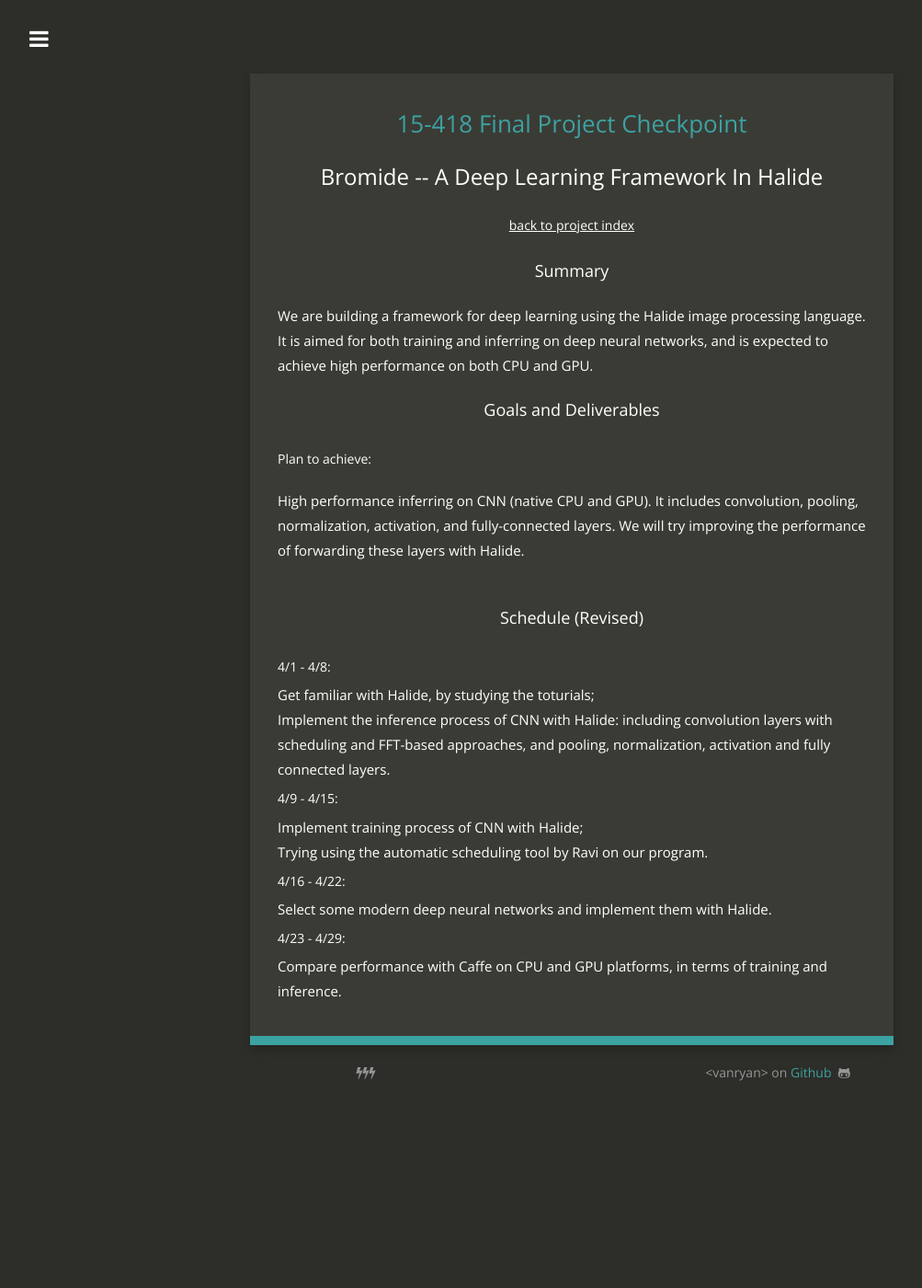
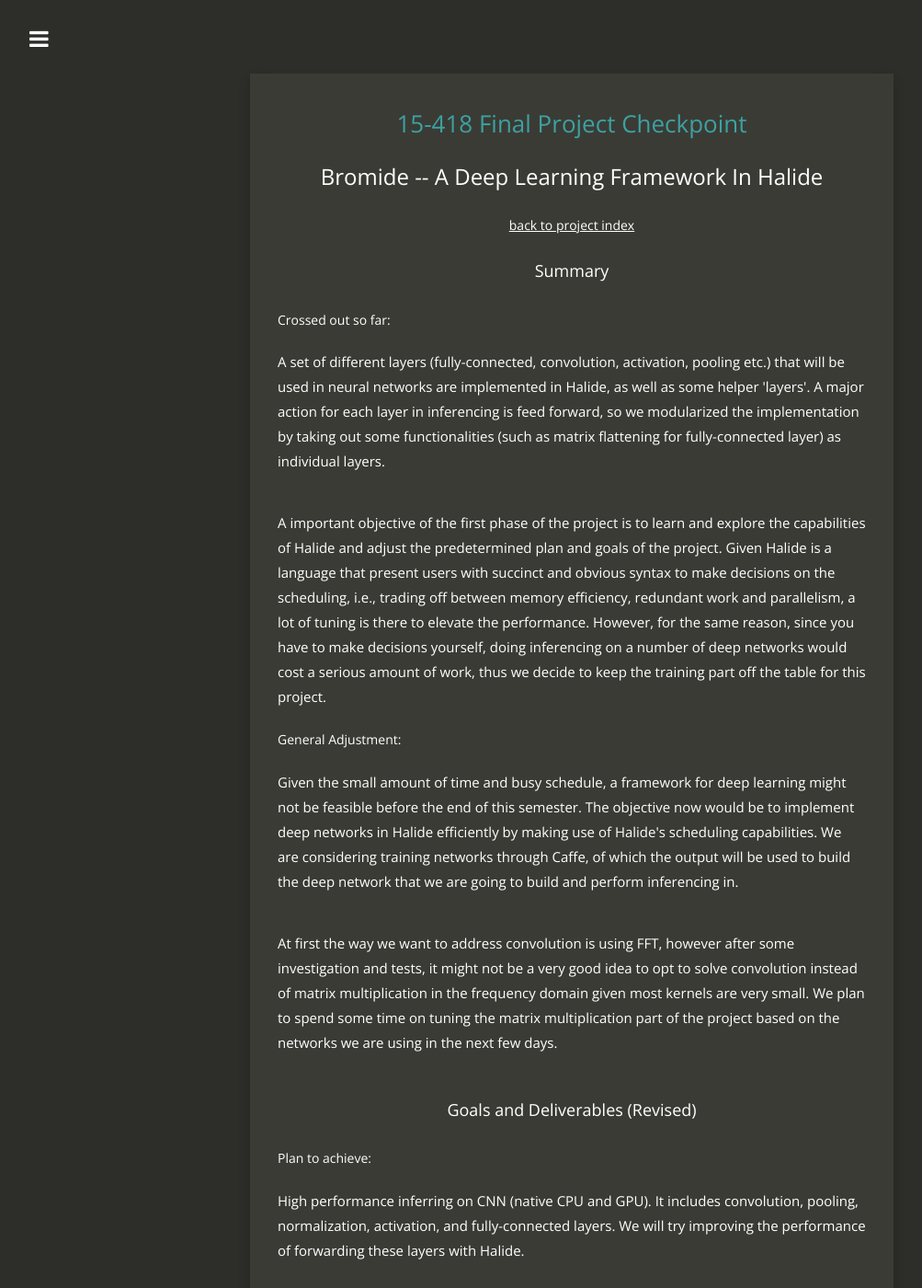
Before and after one commit to vanryan/vanryan.github.io, a Jekyll site: the page built from 15418-checkpoint.html, in a window 1280 px wide and 1400 px high. Shown: the whole window at 92% size, without its empty margins (18-1021 px from the left). Built offline with Jekyll 4.4.1, drawn with Linux system fonts in a browser that asks for light colours; nearby versions of some CDN libraries; some of the changed text lies outside the part shown.

Commit message:
checkpoint summary done.

```diff
--- a/15418-checkpoint.html
+++ b/15418-checkpoint.html
@@ -20,18 +20,54 @@ encoding: "utf-8"
               <br/>
 
 <h4>Summary</h4>
+
+<div class="parag-418">
+<h5>Crossed out so far:</h5>
 <p class="parag-418">
-We are building a framework for deep learning using <a href="http://halide-lang.org/">the Halide image processing language</a>. It is aimed for both training and inferring on deep neural networks, and is expected to achieve high performance on both CPU and GPU.
+A set of different layers (fully-connected, convolution, activation, pooling etc.) that will be used in neural networks are implemented in Halide, as well as some helper 'layers'. A major action for each layer in inferencing is feed forward, so we modularized  the implementation by taking out some functionalities (such as matrix flattening for fully-connected layer) as individual layers.
+</p>
+<p class="parag-418">
+A important objective of the first phase of the project is to learn and explore the capabilities of Halide and adjust the predetermined plan and goals of the project. Given Halide is a language that present users with succinct and obvious syntax to make decisions on the scheduling, i.e., trading off between memory efficiency, redundant work and parallelism, a lot of tuning is there to elevate the performance. However, for the same reason, since you have to make decisions yourself, doing inferencing on a number of deep networks would cost a serious amount of work, thus we decide to keep the training part off the table for this project.
 </p>
 
-<h4>Goals and Deliverables</h4>
+<h5>General Adjustment:</h5>
+<p class="parag-418">
+Given the small amount of time and busy schedule, a framework for deep learning might not be feasible before the end of this semester. The objective now would be to implement deep networks in Halide efficiently by making use of Halide's scheduling capabilities. We are considering training networks through Caffe, of which the output will be used to build the deep network that we are going to build and perform inferencing in.
+</p>
+<p class="parag-418">
+At first the way we want to address convolution is using FFT, however after some investigation and tests, it might not be a very good idea to opt to solve convolution instead of matrix multiplication in the frequency domain given most kernels are very small. We plan to spend some time on tuning the matrix multiplication part of the project based on the networks we are using in the next few days.
+</p>
+</div>
+
+<h4>Goals and Deliverables (Revised)</h4>
 
 <div class="parag-418">
 <h5>Plan to achieve:</h5>
 <p class="parag-418">
 High performance inferring on CNN (native CPU and GPU). It includes convolution, pooling, normalization, activation, and fully-connected layers. We will try improving the performance of forwarding these layers with Halide. </p>
+<p class="parag-418"><del>
+High performance training on CNN (native CPU and GPU). It includes computing the derivatives of parameters in convolution, pooling, normalization, activation, and fully-connected layers. Again, we will use Halide to increase the performance. </del></p>
+<p class="parag-418">
+To demonstrate, CNN inferring consumes most time on the convolution layers. So our focus will be on improving the performance of this layer. Three methods can be used:
+</p>
+<ul class="parag-418">
+<li>Direct convolution with Halide scheduling.</li>
+<li>Converting convolution to matrix multiplication, and scheduling with Halide. </li>
+<li><del>Converting convolution to dot product by FFT, and scheduling with Halide.</del> (Well, this might still be implemented, but only for comparsion)</li>
+</ul>
+
+
+<h5>Hope to achieve:</h5>
+<p class="parag-418">
+Implementing a set of modern deep convolutional networks based on the classic implementations of inferring and training on CNN
+Analyzing the advantages and disadvantages of Halide, both in a general way and by comparing to Caffe (and some other implementations), to see what can be done to improve it (for example the support for Xeon Phi).
+</p>
+
+<h5>Demo:</h5>
+<p class="parag-418">
+We would like to show a graphical interpretation of our scheduling methods for the networks we are implementing, as well as the corresponding results of them compared to naive (according to the original algorithms, without too much organization, but somewhat optimized) C++ code and Caffe (if applicable). The results would be composed of running time given input data and computation resources used.
+</p>
 </div>
-
 
 <h4>Schedule (Revised)</h4>
 <div class="parag-418">
```
